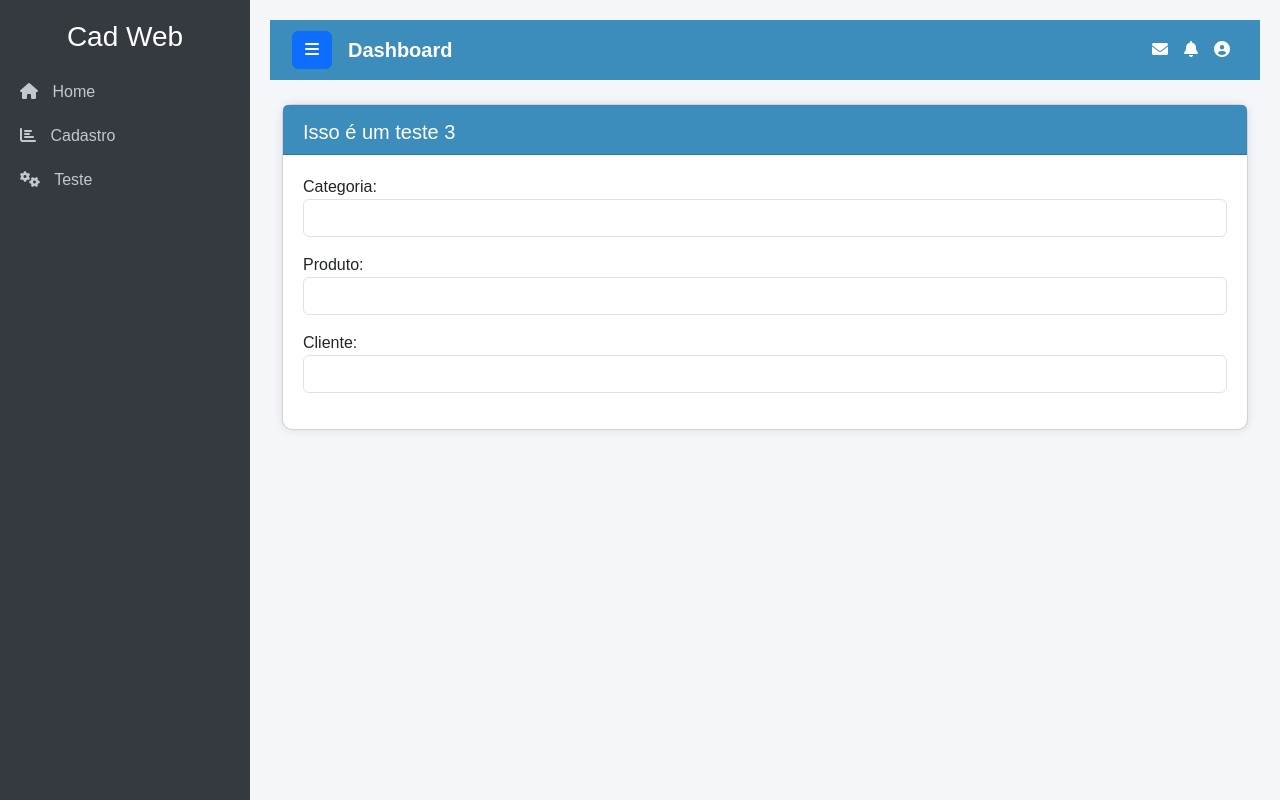
After one commit to Juniorborgesdapaz/CadWeb, a Django app: page /teste3/ in a window 1280 px wide. The commit adds this page. Run offline with Django 4.2, Linux system fonts and the light colour scheme; some libraries are stand-ins or nearby versions.

Commit message:
testes feitos

```diff
--- a/home/forms.py
+++ b/home/forms.py
@@ -81,7 +81,8 @@ class ProdutoForm(forms.ModelForm):
         model = Produto
         fields = ['nome', 'preco', 'categoria','img_base64']
         widgets = {
-            'categoria': forms.Select(attrs={'class': 'form-control'}),
+            #'categoria': forms.Select(attrs={'class': 'form-control'}),
+            'categoria': forms.HiddenInput() ,
             'nome':forms.TextInput(attrs={'class': 'form-control', 'placeholder': 'Nome'}),
             'img_base64': forms.HiddenInput(),
             # a classe money mascara a entreda de valores monetários, está em base.html
--- a/home/urls.py
+++ b/home/urls.py
@@ -23,4 +23,10 @@ urlpatterns = [
     path('detalhe_produto/<int:id>', views.detalhe_produto, name='detalhe_produto'),
     #ESTOQUE:
     path('ajustar_estoque/<int:id>/', views.ajustar_estoque, name='ajustar_estoque'),
+    #TESTE
+    path('teste1/', views.teste1, name='teste1'),
+    path('teste2/', views.teste2, name='teste2'),
+    path('teste3/', views.teste3, name='teste3'),
+    #Ajax
+    path('buscar_dados/<str:app_modelo>/', views.buscar_dados, name='buscar_dados'),
 ]
--- a/home/views.py
+++ b/home/views.py
@@ -6,6 +6,8 @@ from .models import Cliente
 from .forms import ClienteForm
 from .models import Produto, Estoque
 from .forms import ProdutoForm, EstoqueForm
+from django.http import JsonResponse
+from django.apps import apps
 def index(request):
     return render(request,'index.html')
 
@@ -186,3 +188,29 @@ def ajustar_estoque(request, id):
     else:
         form = EstoqueForm(instance=estoque)
     return render(request, 'produto/estoque.html', {'form': form})
+
+def teste1(request):
+    return render (request, 'testes/teste1.html')
+
+def teste2(request):
+    return render (request, 'testes/teste2.html')
+
+def teste3(request):
+    return render (request, 'testes/teste3.html')
+
+def buscar_dados(request, app_modelo):
+    termo = request.GET.get('q', '') # pega o termo digitado
+    try:
+        # Divida o app e o modelo
+        app, modelo = app_modelo.split('.')
+        modelo = apps.get_model(app, modelo)
+    except LookupError:
+        return JsonResponse({'error': 'Modelo não encontrado'}, status=404)
+
+    # Verifica se o modelo possui os campos 'nome' e 'id'
+    if not hasattr(modelo, 'nome') or not hasattr(modelo, 'id'):
+        return JsonResponse({'error': 'Modelo deve ter campos "id" e "nome"'}, status=400)
+
+    resultados = modelo.objects.filter(nome__icontains=termo)
+    dados = [{'id': obj.id, 'nome': obj.nome} for obj in resultados]
+    return JsonResponse(dados, safe=False)
--- a/templates/menu.html
+++ b/templates/menu.html
@@ -23,14 +23,18 @@
     </li>
 
     <li class="nav-item">
-        <a href="#" class="nav-link"><i class="fas fa-cogs"></i> <span>Settings</span></a>
+        <a href="#" class="nav-link"><i class="fas fa-cogs"></i> <span>Teste</span></a>
         <ul class="submenu nav flex-column">
             <li class="nav-item">
-                <a href="#" class="nav-link">General</a>
+                <a href="{% url 'teste1' %}" class="nav-link">Teste1</a>
             </li>
             <li class="nav-item">
-                <a href="#" class="nav-link">Security</a>
+                <a href="{% url 'teste2' %}" class="nav-link">Teste2</a>
             </li>
+        </li>
+        <li class="nav-item">
+            <a href="{% url 'teste3' %}" class="nav-link">Teste3</a>
+        </li>
         </ul>
     </li>
 </ul>
--- /dev/null
+++ b/templates/testes/teste3.html
@@ -0,0 +1,41 @@
+{% extends "base.html" %}
+
+{% block titulo_conteudo %} Isso é um teste 3 {% endblock titulo_conteudo %}
+
+{% block conteudo %}
+
+    <p>
+        <label for="id_categoria_nome">Categoria:</label>
+        <!-- autocomplete -->
+        <input type="text" class="form-control autocomplete"
+            id="id_categoria_nome"
+            data-url="{% url 'buscar_dados' 'home.Categoria' %}"
+            data-hidden="#id_categoria" >
+        <input type="hidden" id="id_categoria">
+    </p>
+
+    <p>
+        <label for="id_produto_nome">Produto:</label>
+        <!-- autocomplete -->
+        <input type="text" class="form-control autocomplete"
+            id="id_produto_nome"
+            data-url="{% url 'buscar_dados' 'home.Produto' %}"
+            data-hidden="#id_produto" >
+        <input type="hidden" id="id_produto">
+    </p>
+
+    <p>
+        <label for="id_cliente_nome">Cliente:</label>
+        <!-- autocomplete -->
+        <input type="text" class="form-control autocomplete"
+            id="id_cliente_nome"
+            data-url="{% url 'buscar_dados' 'home.Cliente' %}"
+            data-hidden="#id_cliente" >
+        <input type="hidden" id="id_cliente">
+    </p>
+
+{% endblock conteudo %}
+
+{% block javascript %}
+
+{% endblock javascript %}
```
Also changed, not shown: templates/produto/formulario.html (+32 -0 lines), templates/testes/teste1.html (added, +45 -0 lines), templates/testes/teste2.html (added, +50 -0 lines).
